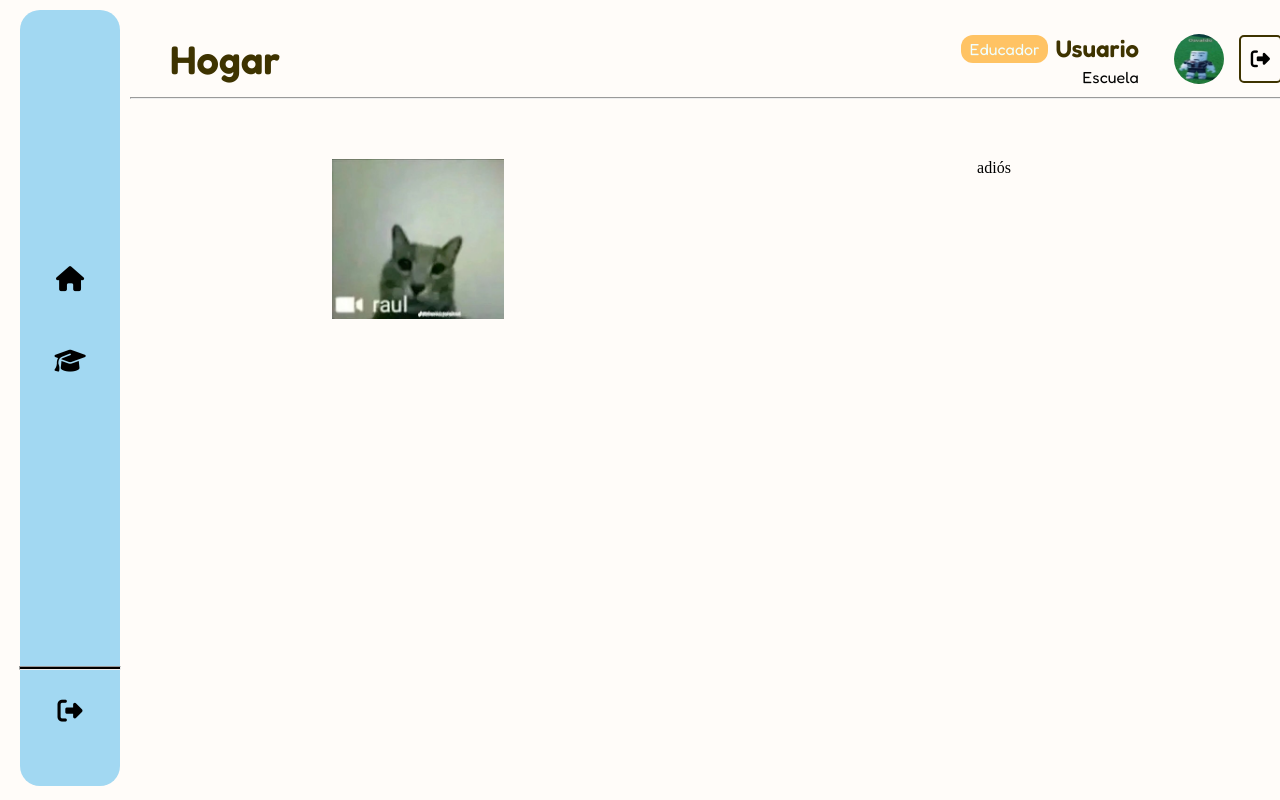
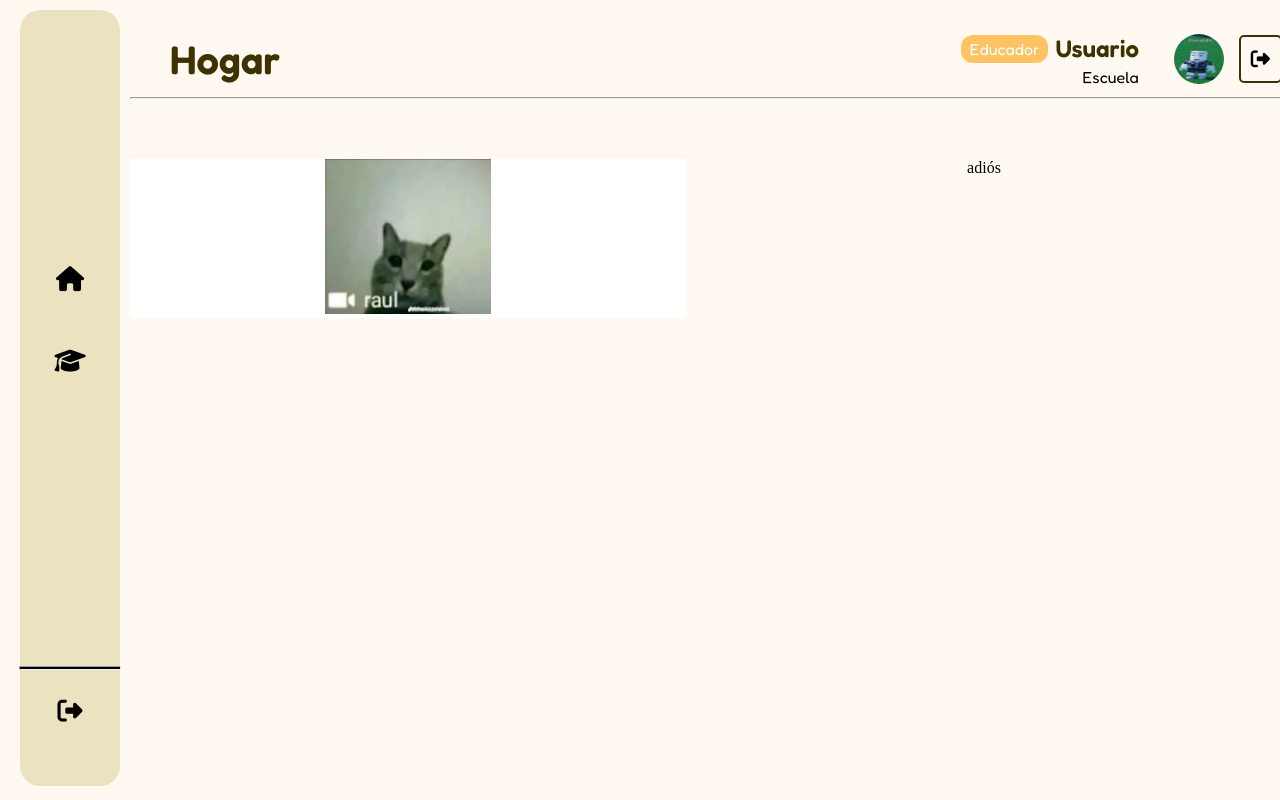
Before and after one commit to YBJ-UP/Nubo, an Angular app: page /teacher/students in a window 1280 px wide. Built offline with nearby package versions, Linux system fonts and the light colour scheme.

Commit message:
cambios de estilo

```diff
--- a/src/app/components/sidebar/sidebar.css
+++ b/src/app/components/sidebar/sidebar.css
@@ -15,7 +15,7 @@
 }
 
 .teacher {
-    background-color: #A2D8F2;
+    background-color: #EBE3C0;
 }
 
 .selected {
--- a/src/app/student/home/student-home.css
+++ b/src/app/student/home/student-home.css
@@ -2,7 +2,7 @@
     display: flex;
     flex-direction: column;
     width: 100vw; height: 100vh;
-    background-color: #FFFCF9;
+    background-color: #FFF9F2;
     overflow: auto;
     overflow-y: hidden;
 }
@@ -11,7 +11,6 @@
     flex-direction: column;
     align-items: center;
     width: 100%;
-    margin-top: 5%;
 }
 .anuncio {
     width: 90%;
@@ -22,4 +21,6 @@
 section {
     width: 90%;
     margin-top: 2rem;
+    display: flex;
+    justify-content: center;
 }
--- a/src/app/student/home/student-home.html
+++ b/src/app/student/home/student-home.html
@@ -1,9 +1,6 @@
 <app-header [name]="'Yael Betanzos Jiménez'" [role]="'Estudiante'" [school]="'UP Chiapas'" />
 
 <div class="cuerpo">
-    <div class="anuncio">
-        <app-greeting [name]="'Alumno'" />
-    </div>
     <section>
         <router-outlet></router-outlet>
     </section>
--- a/src/app/teacher/create-student/create-student.css
+++ b/src/app/teacher/create-student/create-student.css
@@ -24,6 +24,11 @@
 section {
     display: flex;
     justify-content: center;
+    margin-inline-end: 20px;
+}
+
+.creation-panel {
+    background-color: #ffffff;
 }
 
 .img-container {
--- a/src/app/teacher/create-student/create-student.html
+++ b/src/app/teacher/create-student/create-student.html
@@ -1,4 +1,4 @@
-<section class="creation-panes">
+<section class="creation-panel">
     <div class="img-container">
         <img src="raul.jpg" alt="Foto de perfil del alumno" class="pfp-preview">
     </div>
--- a/src/app/teacher/home/home.css
+++ b/src/app/teacher/home/home.css
@@ -2,7 +2,7 @@
     display: grid;
     grid-template-columns: 0fr 1fr;
     width: 100vw; height: 100vh;
-    background-color: #FFFCF9;
+    background-color: #FFF9F2;
     overflow: auto;
     overflow-y: hidden;
 }
```
